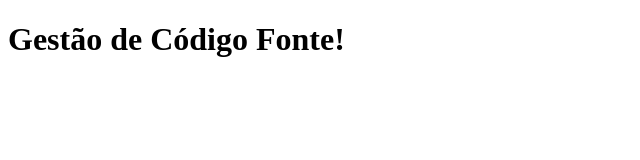
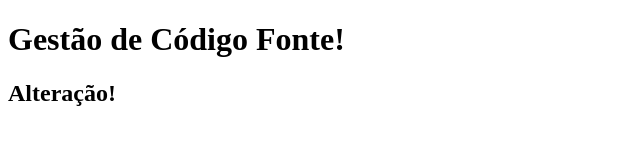
Before and after one commit to LucasGuerra2003/SCM, a plain HTML site: page index.html in a window 1280 px wide. Shown: the whole page, without its empty margins (0-640 px from the left). Drawn offline with Linux system fonts and the light colour scheme.

Commit message:
Codigo alterado

```diff
--- a/index.html
+++ b/index.html
@@ -10,6 +10,7 @@
     <h1>
         Gestão de Código Fonte!
     </h1>
+    <h2>Alteração!</h2>
 
 </body>
 </html>
```
